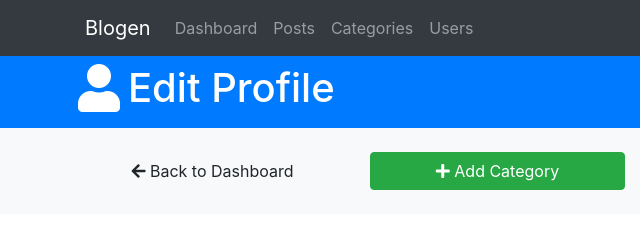
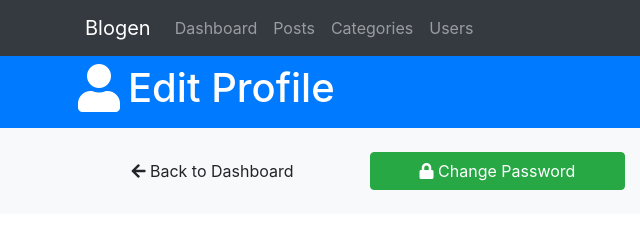
Before and after one commit to laxatzi/blogenClone, a plain HTML site: page profile.html in a window 1280 px wide. Shown: the top 236 px of the page, 0-640 px from the left. Drawn offline with nearby package versions, Linux system fonts and the light colour scheme; a script that the page names is missing.

Commit message:
change second button

```diff
--- a/profile.html
+++ b/profile.html
@@ -66,7 +66,7 @@
          </div>
          <div class="col-md-3">
            <a href="#" class="btn btn-success btn-block text-white" type="button" data-target="#category-modal" data-toggle="modal">
-               <i class="fas fa-plus"></i> Add Category
+               <i class="fas fa-lock"></i> Change Password
           </a>
          </div>
          <div class="col-md-3">
```
